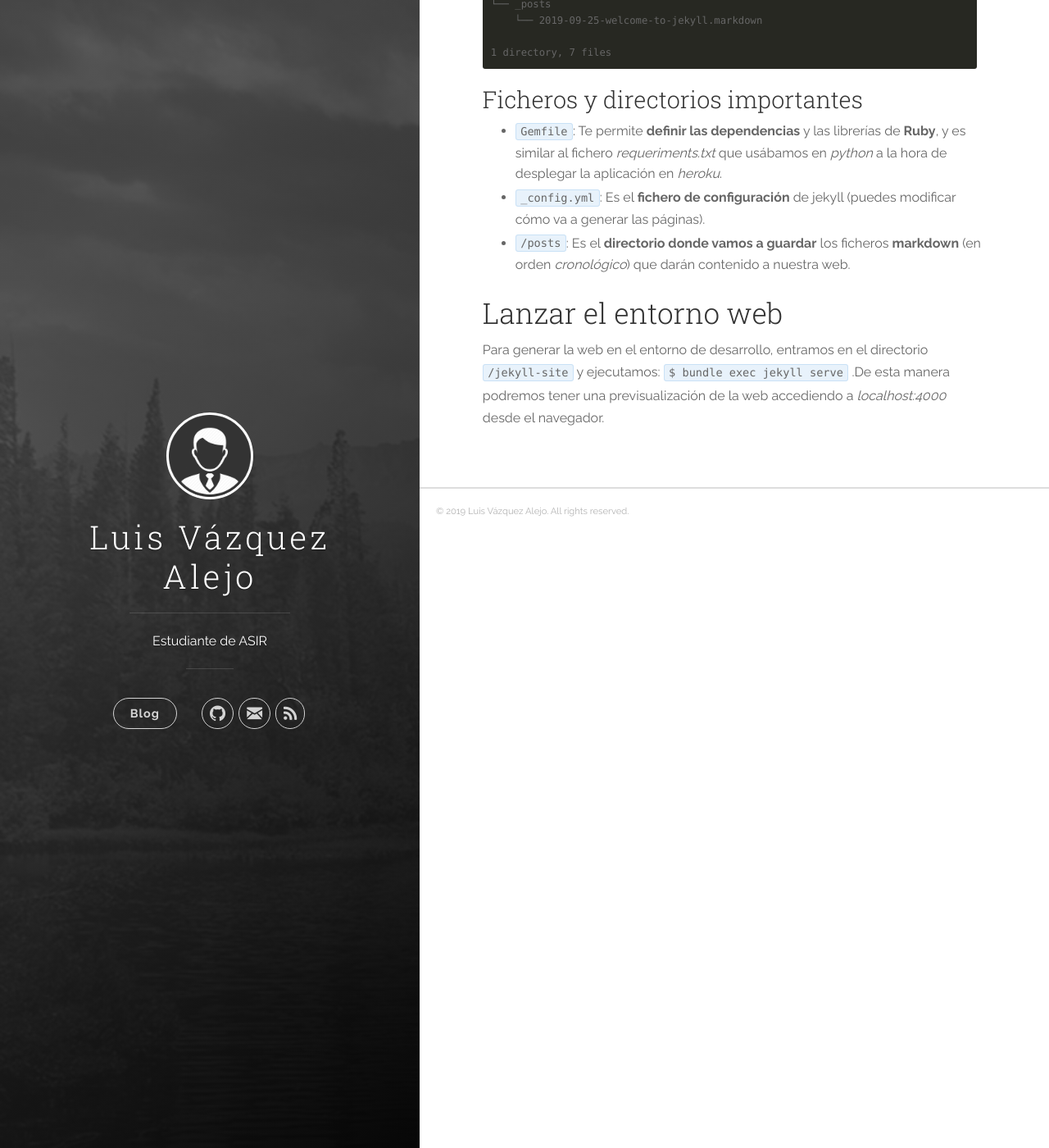
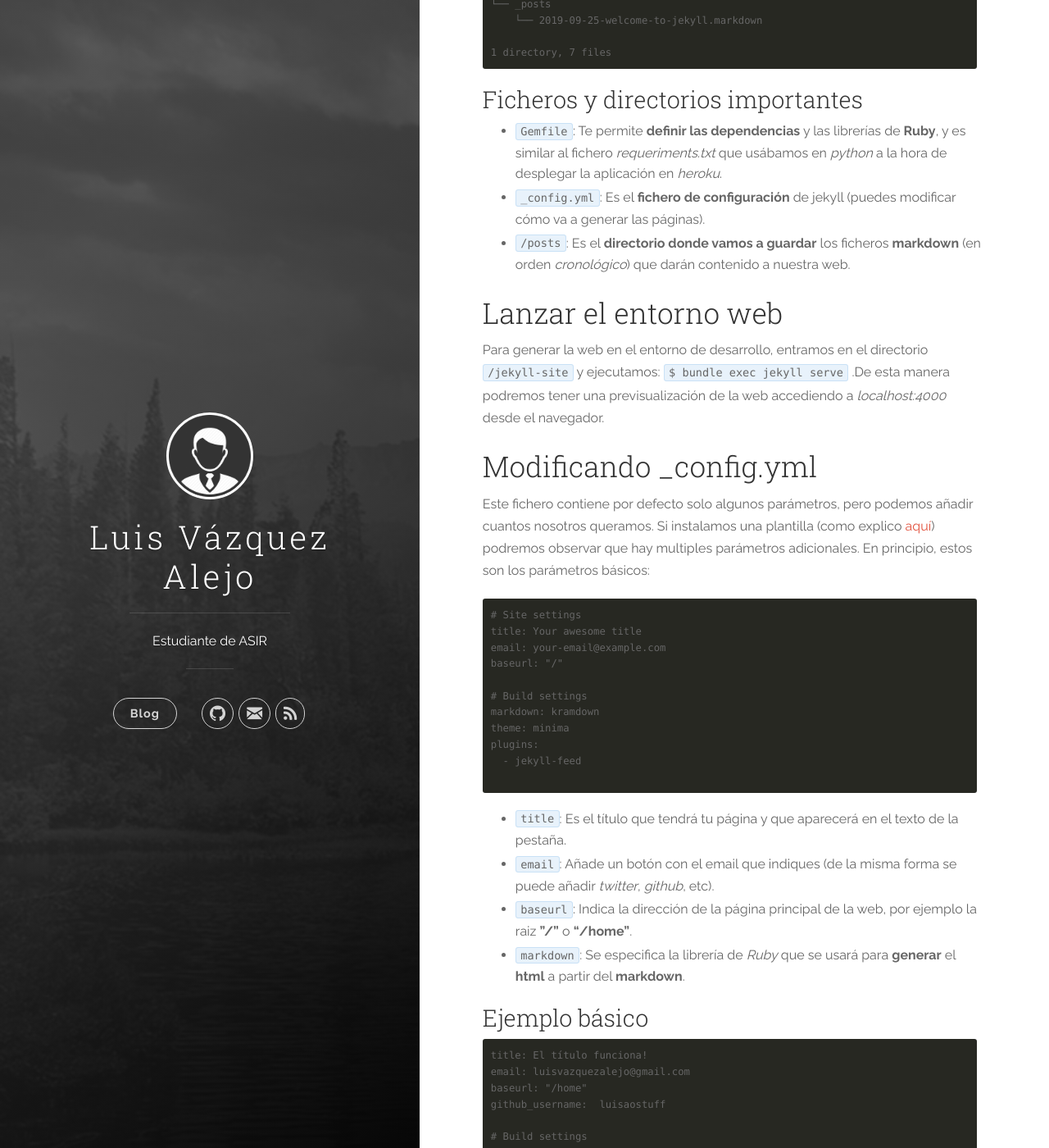
Before and after one commit to LuisaoStuff/blog, a Jekyll site: the page built from _posts/2019-09-26-Instalación-de-Jekyll.markdown, in a window 1280 px wide and 1400 px high, scrolled down 857 px. Shown: the whole window at 82% size. Built offline with Jekyll 4.4.1, drawn with Linux system fonts in a browser that asks for light colours; some of the changed text lies outside the part shown.

Commit message:
Modificando los posts

````diff
--- a/_posts/2019-09-26-Instalación-de-Jekyll.markdown
+++ b/_posts/2019-09-26-Instalación-de-Jekyll.markdown
@@ -39,3 +40,56 @@
 ## Lanzar el entorno web
 
 Para generar la web en el entorno de desarrollo, entramos en el directorio `/jekyll-site` y ejecutamos: `$ bundle exec jekyll serve` .De esta manera podremos tener una previsualización de la web accediendo a _localhost:4000_ desde el navegador.
+
+## Modificando _config.yml
+
+Este fichero contiene por defecto solo algunos parámetros, pero podemos añadir cuantos nosotros queramos. Si instalamos una plantilla (como explico [aquí](/2019/Como-usar-una-plantilla-Jekyll/)) podremos observar que hay multiples parámetros adicionales. En principio, estos son los parámetros básicos:
+```
+# Site settings
+title: Your awesome title
+email: your-email@example.com
+baseurl: "/"
+
+# Build settings
+markdown: kramdown
+theme: minima
+plugins:
+  - jekyll-feed
+
+```
+* `title`: Es el título que tendrá tu página y que aparecerá en el texto de la pestaña.
+* `email`: Añade un botón con el email que indiques (de la misma forma se puede añadir *twitter*, *github*, etc).
+* `baseurl`: Indica la dirección de la página principal de la web, por ejemplo la raiz **"/"** o **"/home"**.
+* `markdown`: Se especifica la librería de *Ruby* que se usará para **generar** el **html** a partir del **markdown**.
+
+### Ejemplo básico
+
+```
+title: El título funciona!
+email: luisvazquezalejo@gmail.com
+baseurl: "/home"
+github_username:  luisaostuff
+
+# Build settings
+markdown: kramdown
+theme: minima
+plugins:
+  - jekyll-feed
+```
+<a href="https://imgur.com/eC0V6Sq"><img src="https://imgur.com/eC0V6Sq.png" title="source: imgur.com" /></a>
+
+## Creando la primera página
+
+Para añadir páginas, deberás escribirlas en formato *markdown* y situarlas en el directorio **/_posts**. Nuestro ejemplo consistirá en una *entrada de blog* y modificaremos algunas lineas para dejar claras las reglas que deberemos seguir.
+Lo primero que veremos en el fichero es una **cabecera** como esta:
+```
+---
+layout: post
+title:  "Mi primera entrada!"
+date:   2019-10-02 23:18:39 +0200
+categories: ejemplo
+tags: [ejemplo, tutorial]
+---
+```
+Esta cabecera define los **datos principales**, como el título de la entrada, la fecha y la categoría. Todo esto es **necesario para** jekyll a la hora de **organizar** el contenido **de forma automática**. Por ejemplo, también indicaremos en el nombre del fichero alguno de estos parámetros, siguiendo este formato: **YYYY-MM-DD-nombre-del-post.markdown**.
+<a href="https://imgur.com/cDSsl0c"><img src="https://imgur.com/cDSsl0c.png" title="source: imgur.com" /></a>
--- /dev/null
+++ b/_posts/2019-10-02-Publicación-con-Github-Pages.markdown
@@ -0,0 +1,6 @@
+---
+title:  "Publicación con Github-Pages"
+date:   2019-10-02 10:57:23
+categories: [jekyll, github]
+tags: [jekyll, github]
+---
````
Also changed, not shown: other parts of _posts/2019-09-26-Instalación-de-Jekyll.markdown (+2 -1 lines), _posts/2019-09-27-Como-instalar-una-plantilla-Jekyll.markdown (added, +14 -0 lines), 1 other file.
